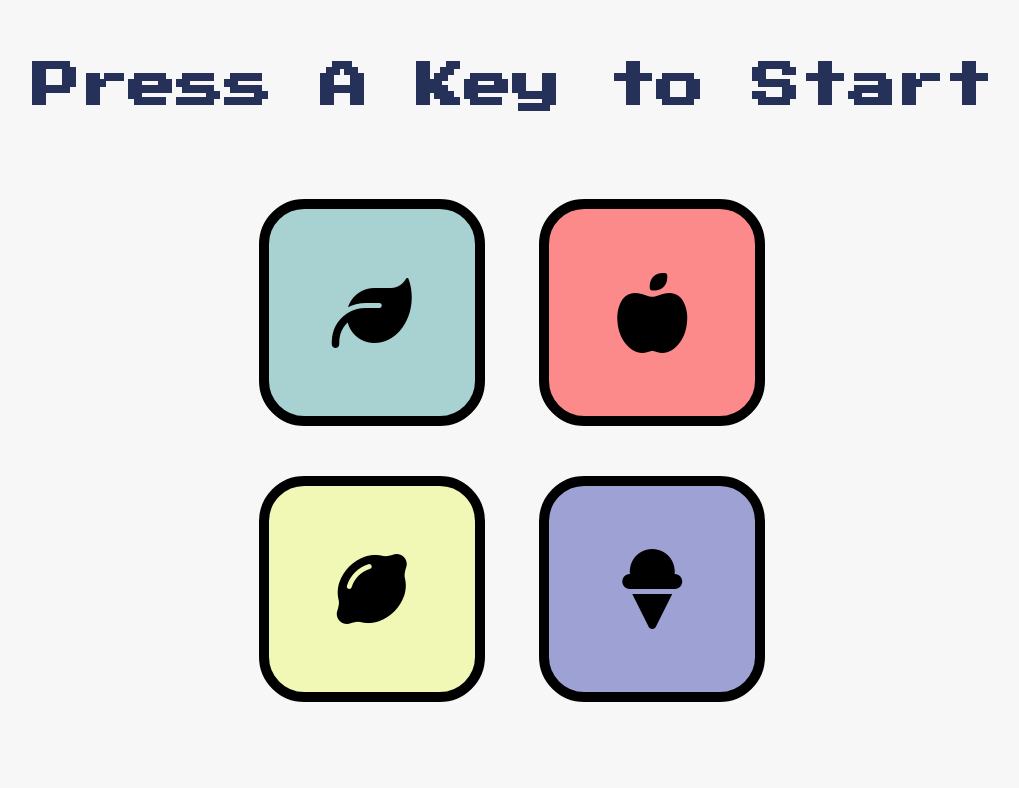
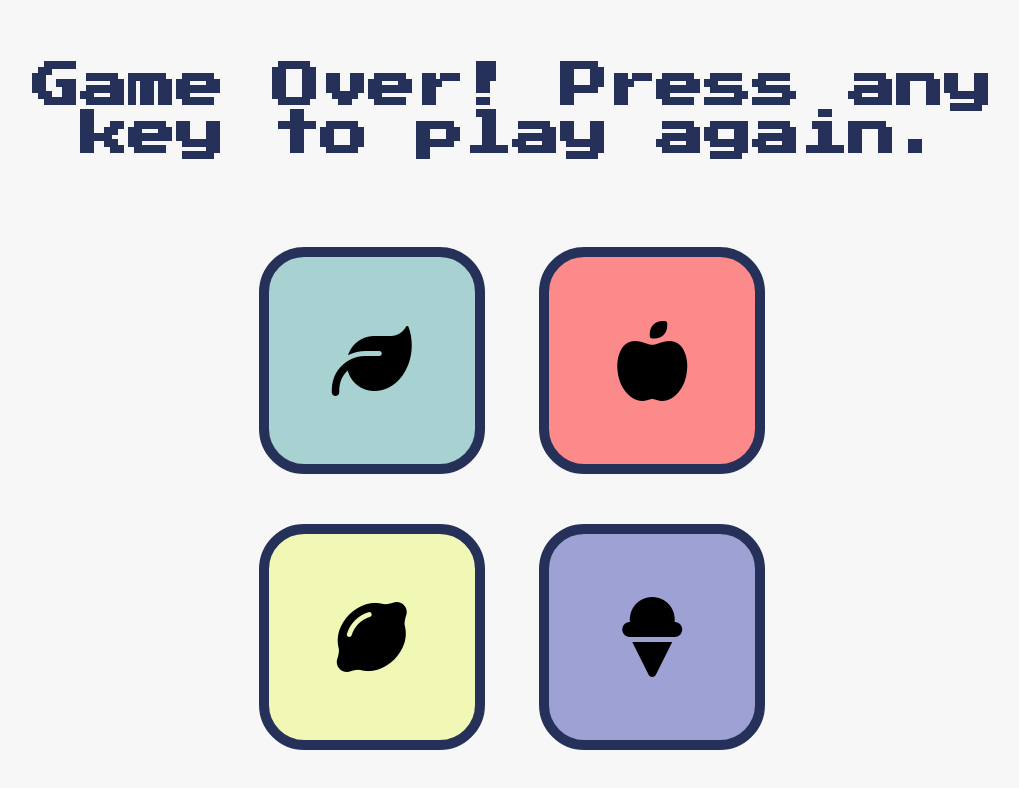
Before and after one commit to DanielleDacanay/simon-game, a plain HTML site: page index.html in a window 1280 px wide. Both pictures are taken after a click on the element 499 px from the left and 312 px from the top of the page. Shown: the whole page, without its empty margins (128-1147 px from the left). Drawn offline with nearby package versions, Linux system fonts and the light colour scheme.

Commit message:
finished logic for game

```diff
--- a/game.js
+++ b/game.js
@@ -16,7 +16,7 @@ $(".btn").click(function() {
     animatePress(userChosenColor);
     userClickedPattern.push(userChosenColor);
     playSound(userChosenColor);
-    console.log(userClickedPattern);
+    checkAnswer(userClickedPattern.length - 1);
 });
 
 //prompts the user for which button to click next
@@ -26,7 +26,8 @@ function nextSequence() {
     gamePattern.push(chosenColor);
     $("#" + chosenColor).fadeOut(200).fadeIn(200);
     playSound(chosenColor);
-    level += 1;
+    level = level + 1;
+    $("#level-title").text("Level " + level);
 }
 
 //plays sound associated to button
@@ -42,3 +43,30 @@ function animatePress(name) {
         $("#" + name).removeClass("pressed");
     }, 100)
 }
+
+function checkAnswer(currentLevel) {
+    if(gamePattern[currentLevel] === userClickedPattern[currentLevel]){
+        console.log("success");
+        if(gamePattern.length === userClickedPattern.length){
+            setTimeout(nextSequence, 1000);
+            userClickedPattern = [];
+        }
+    }else{
+        console.log("fail");
+        $("body").addClass("game-over");
+        playSound("wrong");
+        setTimeout(function() {
+            $("body").removeClass("game-over");
+        }, 200);
+        $("#level-title").text("Game Over! Press any key to play again.");
+        startOver(0);
+    }
+}
+
+function startOver() {
+    level = 0;
+    gamePattern = [];
+    $(document).on("keypress", function() {
+        window.location.reload();
+    })
+}
--- a/styles.css
+++ b/styles.css
@@ -22,7 +22,7 @@ body {
   display: inline-block;
   height: 80px;
   width: 80px;
-  border: 10px solid black;
+  border: 10px solid #263159;
   border-radius: 20%;
   padding: 10%;
 }
```
